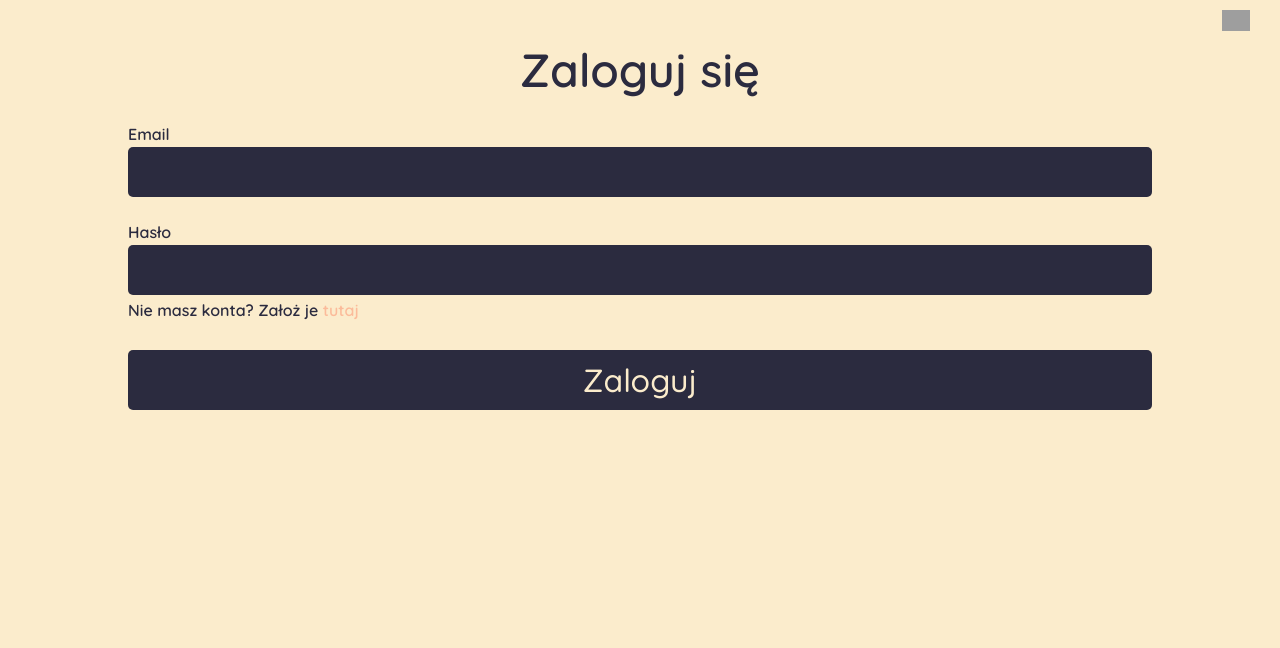
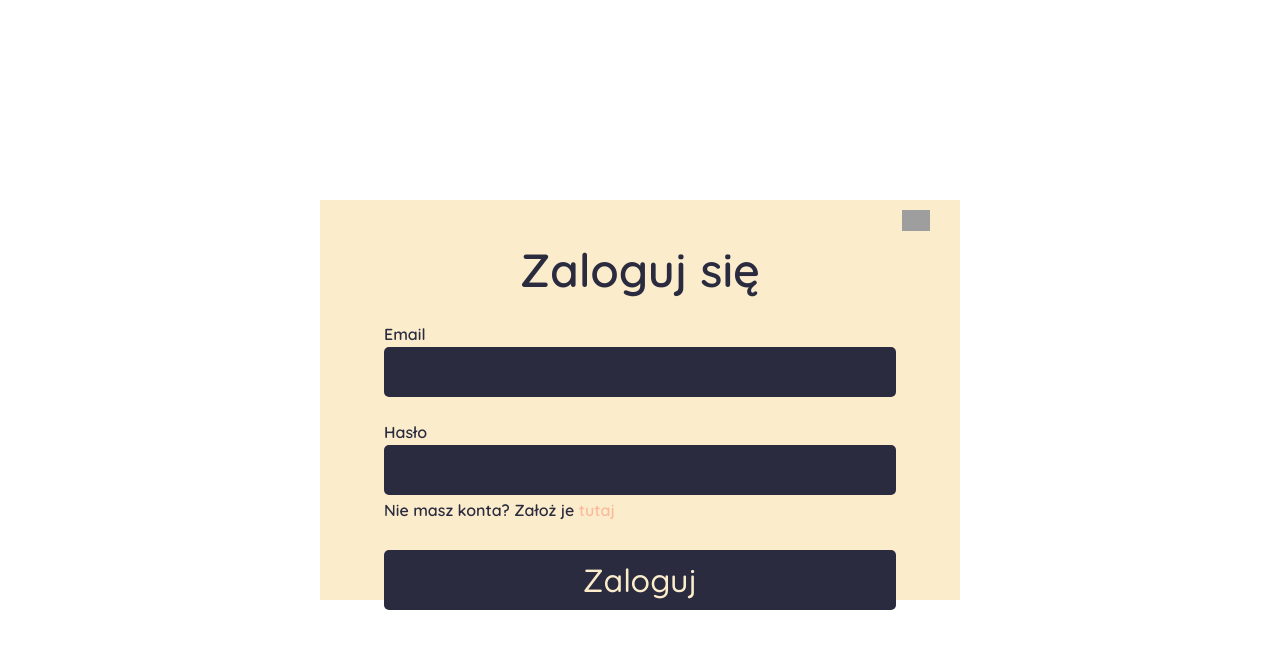
Before and after one commit to infoshareacademy/jfddr1-maklowiczeprogramowania-app, a React (Create React App) app: page /pages/SignIn in a window 1280 px wide. Shown: the top 648 px of the page. Built offline with nearby package versions, Linux system fonts and the light colour scheme; grey boxes are pictures that could not be loaded.

Commit message:
SignIn with PopUpWiew done

```diff
--- a/src/App.jsx
+++ b/src/App.jsx
@@ -2,6 +2,7 @@ import React from "react";
 import { createGlobalStyle } from "styled-components";
 import Router from "./Router";
 import SignUpFull2FormMobile from "./pages/signUpFull2obile";
+import WelcomePage from "./pages/WelcomePage";
 const GlobalStyle = createGlobalStyle`
   :root {
     --dark-clr: #2B2B3F;
@@ -32,6 +33,7 @@ const App = () => {
   return (
     <>
       <GlobalStyle />
+      {/* <WelcomePage /> */}
       <Router />
     </>
   );
--- a/src/components/MobileWiewTemplateWithExit.jsx
+++ b/src/components/MobileWiewTemplateWithExit.jsx
@@ -2,14 +2,28 @@ import React from "react";
 import styled from "styled-components";
 import ExitIconSrc from "../img/exit-icon.svg";
 
+let isPopUp = false;
+
 const MainContainer = styled.main`
   display: flex;
   flex-direction: column;
+  position: relative;
   background: var(--light-clr);
   color: var(--dark-clr);
   font-weight: 600;
-  width: 100vw;
   height: 100vh;
+  /* ${({ isPopUp }) => isPopUp && `width: 50%;`} */
+  /* width: ${(isPopUp) => (isPopUp ? "50%" : "100vw")}; */
+  ${(isPopUp) =>
+    isPopUp
+      ? `
+     position: absolut;
+     width: 50%;
+     height: 50%;`
+      : `
+     position: relative;
+     width: 100vw;
+     height: 100vh;`}
 `;
 
 const ExitContainer = styled.section`
@@ -32,7 +46,11 @@ const ChildrenContainer = styled.section`
   max-width: 80%;
 `;
 
-const MobileWiewTemplateWithExit = ({ children }) => {
+const MobileWiewTemplateWithExit = ({ popUp, children }) => {
+  isPopUp = popUp;
+  console.log(
+    "*****************************************************************************************************************"
+  );
   return (
     <MainContainer>
       <ExitContainer>
--- a/src/pages/SignIn.jsx
+++ b/src/pages/SignIn.jsx
@@ -1,5 +1,6 @@
 import React from "react";
 import { Link } from "react-router-dom";
+import styled from "styled-components";
 import Label from "../components/Label";
 import Input from "../components/Input";
 import Button from "../components/Button";
@@ -11,6 +12,18 @@ import {
 import MediaQuery from "react-responsive";
 import MobileViewTemplate from "../components/MobileViewTemplate";
 import MobileWiewTemplateWithExit from "../components/MobileWiewTemplateWithExit";
+
+const PopUpContainer = styled.div`
+  position: absolute;
+  display: flex;
+  align-items: center;
+  justify-content: center;
+  width: 100vw;
+  height: 100vh;
+  background-color: rgba(255, 255, 255, 0.2);
+  top: 0;
+  left: 0;
+`;
 
 const SignInForm = () => {
   return (
@@ -40,9 +53,11 @@ const SignIn = () => {
         </MobileViewTemplate>
       </MediaQuery>
       <MediaQuery minWidth={1024}>
-        <MobileWiewTemplateWithExit>
-          <SignInForm />
-        </MobileWiewTemplateWithExit>
+        <PopUpContainer>
+          <MobileWiewTemplateWithExit popUp>
+            <SignInForm />
+          </MobileWiewTemplateWithExit>
+        </PopUpContainer>
       </MediaQuery>
     </>
   );
```
